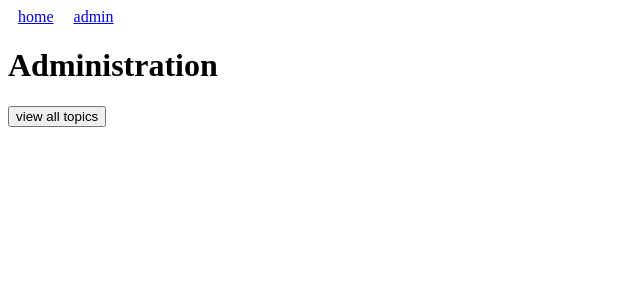
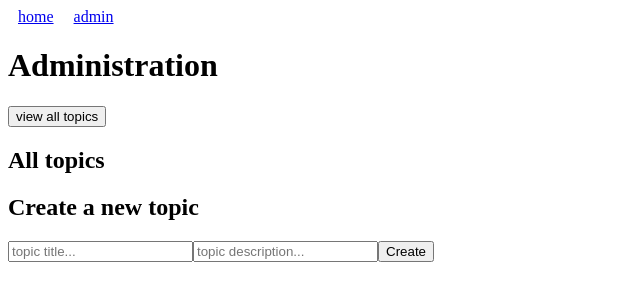
Before and after one commit to Meliodas-1O/modernMoodle, a React (Create React App) app in the folder frontend/: page /admin in a window 1280 px wide. Shown: the top 300 px of the page, without its empty margins (0-640 px from the left). Built offline with nearby package versions, Linux system fonts and the light colour scheme.

Commit message:
issue #21 (feat - frontend): create fake topic

```diff
--- a/frontend/src/pages/Administration.tsx
+++ b/frontend/src/pages/Administration.tsx
@@ -22,10 +22,28 @@ const fakeTopics: ITopic[] = [
 
 function Administration() {
      const [topics, setTopics] = useState<ITopic[]>([]);
+     const [title, setTitle] = useState<string>("");
+     const [description, setDescription] = useState<string>("");
 
      function getAllTopics() {
           // TODO: real API call to the backend
-          setTopics(fakeTopics);
+          if (topics.length === 0) {
+               setTopics(fakeTopics);
+          }
+     }
+
+     function createTopic() {
+          if (title.trim().length === 0 || description.trim().length === 0) {
+               return;
+          }
+
+          const newId = topics[topics.length - 1].id + 1;
+          const newTopic: ITopic = {
+               id: newId,
+               title,
+               description,
+          };
+          setTopics([...topics, newTopic]);
      }
 
      return (
@@ -33,12 +51,31 @@ function Administration() {
                <h1>Administration</h1>
 
                <button onClick={getAllTopics}>view all topics</button>
-
                <div>
+                    <h2>All topics</h2>
                     {topics.length > 0 &&
                          topics.map((topic) => (
                               <TopicCard key={topic.id} topic={topic} />
                          ))}
+               </div>
+
+               <div>
+                    <h2>Create a new topic</h2>
+                    <div>
+                         <input
+                              type="text"
+                              placeholder="topic title..."
+                              onChange={(event) => setTitle(event.target.value)}
+                         />
+                         <input
+                              type="text"
+                              placeholder="topic description..."
+                              onChange={(event) =>
+                                   setDescription(event.target.value)
+                              }
+                         />
+                         <button onClick={createTopic}>Create</button>
+                    </div>
                </div>
           </div>
      );
```
